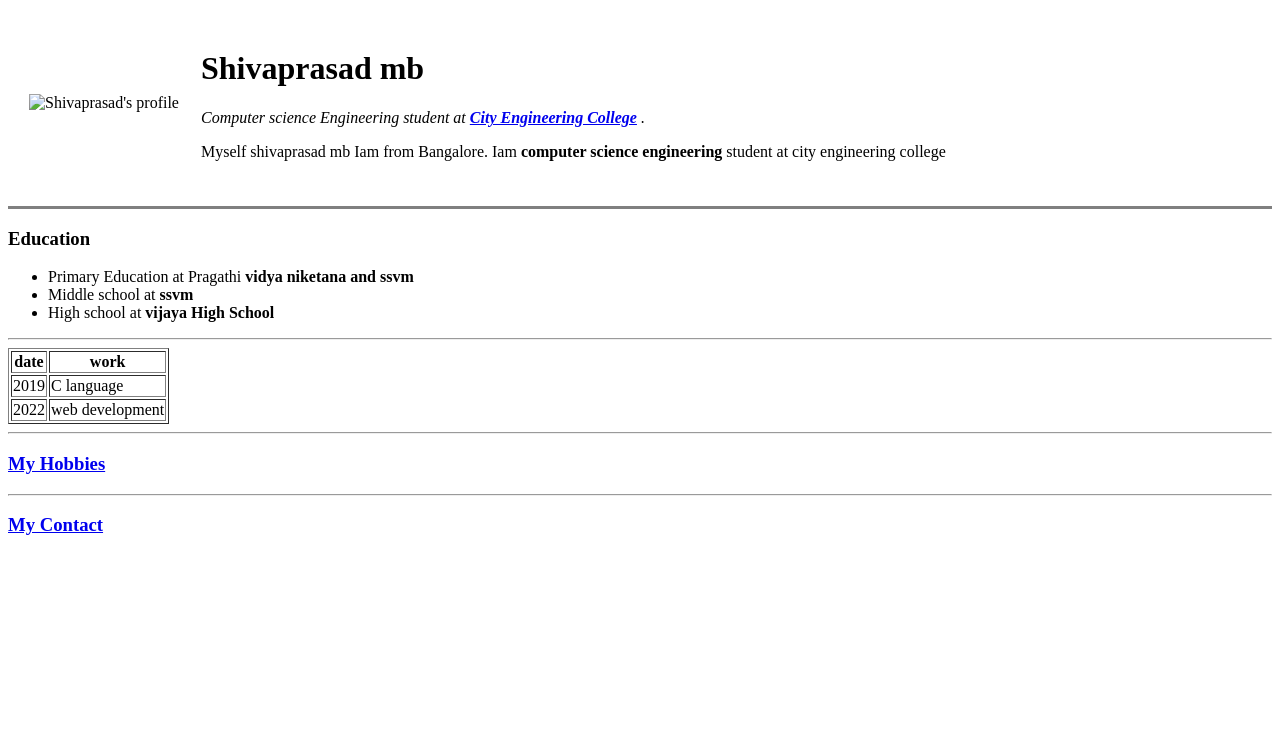
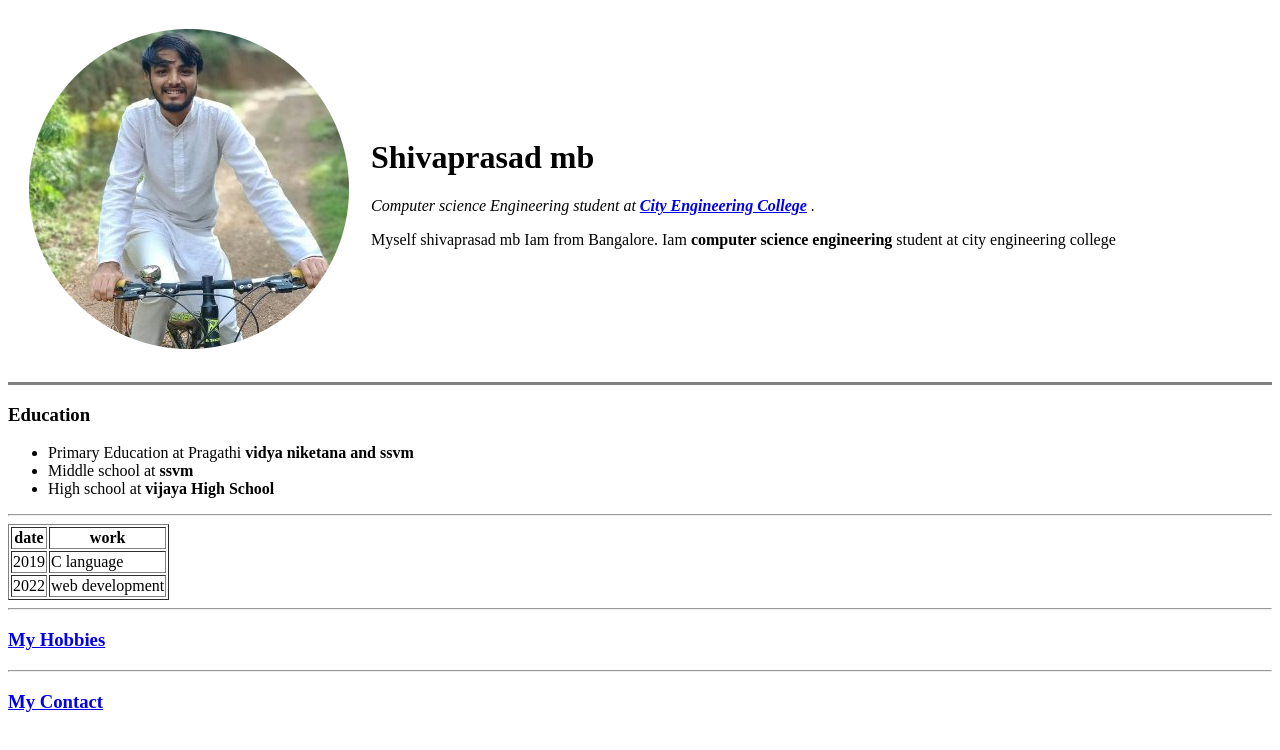
Before and after one commit to mshivab/cv, a plain HTML site: page index.html in a window 1280 px wide. Drawn offline with Linux system fonts and the light colour scheme; files whose address does not match are found by name.

Commit message:
Update index.html

```diff
--- a/index.html
+++ b/index.html
@@ -9,7 +9,7 @@
 <body>
     <table cellspacing="20">
         <tr>
-        <td><img src="My personel website\SM.png" alt="Shivaprasad's profile"></td>
+        <td><img src="C:\Users\Shivaprasad\Desktop\UDEMY web development\My personel website\SM.png" alt="Shivaprasad's profile"></td>
         <td><h1>Shivaprasad mb</h1>
             <p> <em> Computer science Engineering student at <strong> <a href="http://cityengineeringcollege.ac.in">City Engineering College</a></strong> .</em></p>
             <p>Myself shivaprasad mb Iam from Bangalore. Iam <strong>computer science engineering </strong> student at city engineering college </p></td>
```
